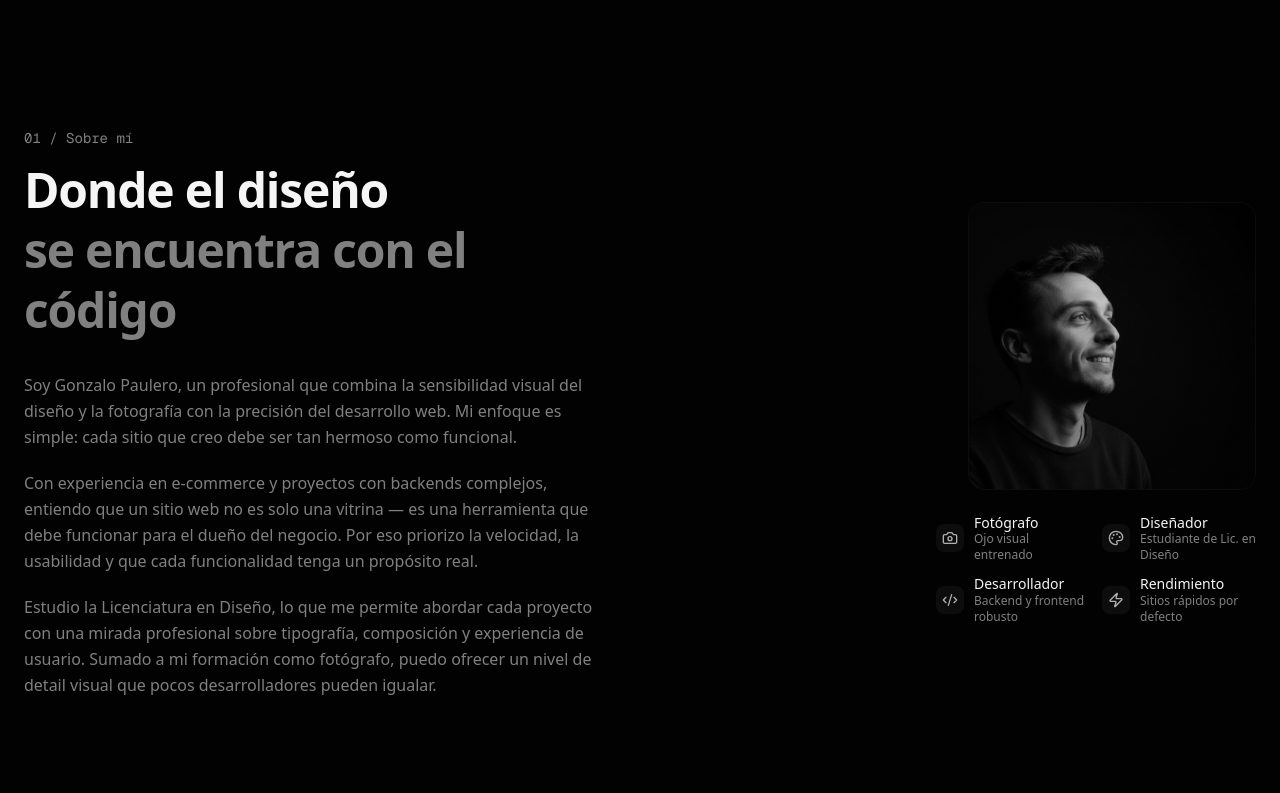
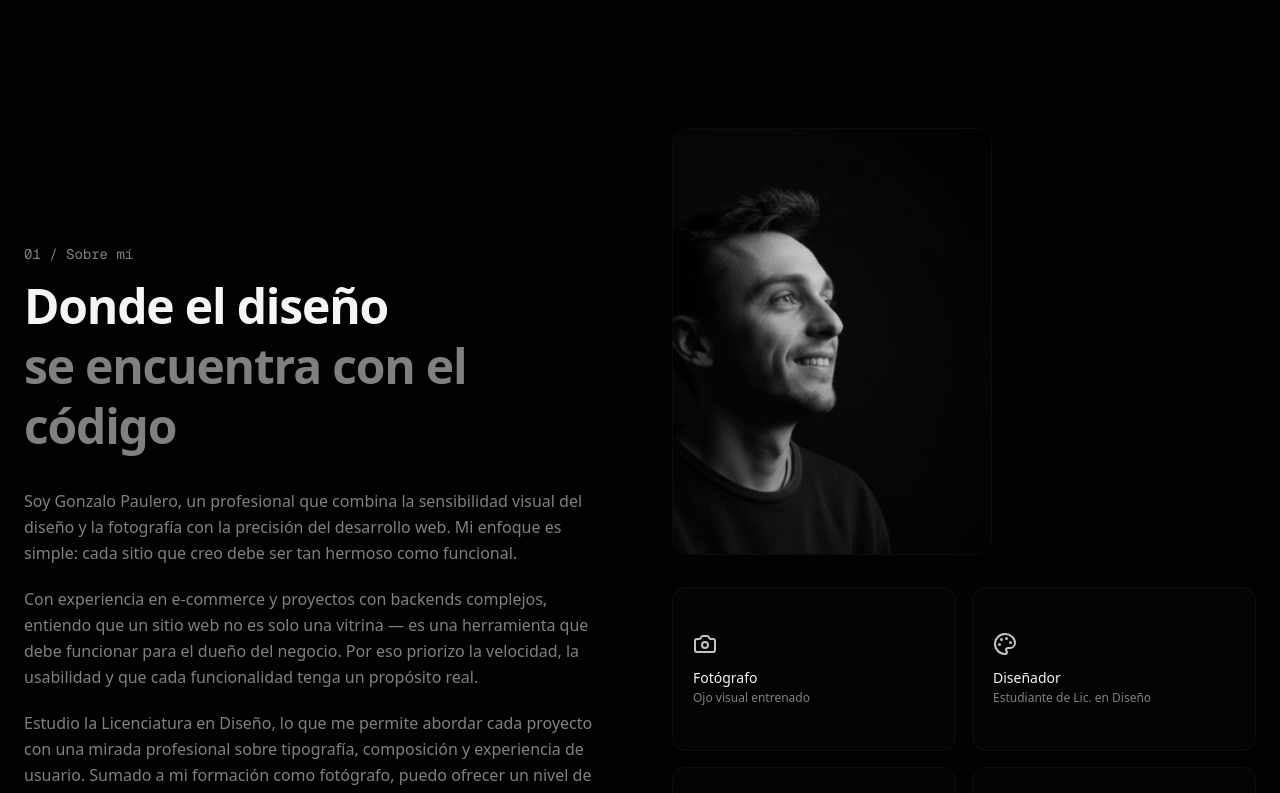
Before and after one commit to gpaulero/paulerostudio, a Next.js app: page / in a window 1280 px wide. Shown: the part 800-1593 px from the top of the page. Built offline with nearby package versions, Linux system fonts and the light colour scheme.

Commit message:
890f6f63-f7b9-4881-8035-3893cf42ce3f

```diff
--- a/src/app/page.tsx
+++ b/src/app/page.tsx
@@ -340,16 +340,16 @@ function About() {
             </div>
           </div>
 
-          <div className="flex flex-col items-center lg:items-end gap-6">
-            <div className="relative w-64 h-64 sm:w-72 sm:h-72 rounded-2xl overflow-hidden border border-border/50">
+          <div className="space-y-8">
+            <div className="relative aspect-[3/4] max-w-xs mx-auto lg:mx-0 rounded-2xl overflow-hidden border border-border/50">
               <img
                 src="/gonzalo-photo.png"
                 alt="Gonzalo Paulero"
                 className="w-full h-full object-cover"
               />
-              <div className="absolute inset-0 bg-gradient-to-t from-background/40 to-transparent" />
+              <div className="absolute inset-0 bg-gradient-to-t from-background/30 to-transparent" />
             </div>
-            <div className="grid grid-cols-2 gap-3 w-full max-w-xs">
+            <div className="grid grid-cols-2 gap-4">
               {highlights.map((item, i) => (
                 <motion.div
                   key={item.label}
@@ -357,15 +357,16 @@ function About() {
                   whileInView={{ opacity: 1, y: 0 }}
                   viewport={{ once: true }}
                   transition={{ delay: i * 0.1, duration: 0.5 }}
-                  className="flex items-center gap-2.5"
                 >
-                  <div className="p-1.5 rounded-md bg-foreground/5 shrink-0">
-                    <item.icon className="w-4 h-4 text-foreground/70" />
-                  </div>
-                  <div>
-                    <p className="text-sm font-medium leading-tight">{item.label}</p>
-                    <p className="text-xs text-muted-foreground">{item.desc}</p>
-                  </div>
+                  <Card className="bg-card/50 border-border/50 hover:border-foreground/20 transition-colors h-full">
+                    <CardContent className="p-5">
+                      <item.icon className="w-6 h-6 mb-3 text-foreground/80" />
+                      <h3 className="font-medium text-sm">{item.label}</h3>
+                      <p className="text-xs text-muted-foreground mt-0.5">
+                        {item.desc}
+                      </p>
+                    </CardContent>
+                  </Card>
                 </motion.div>
               ))}
             </div>
```
